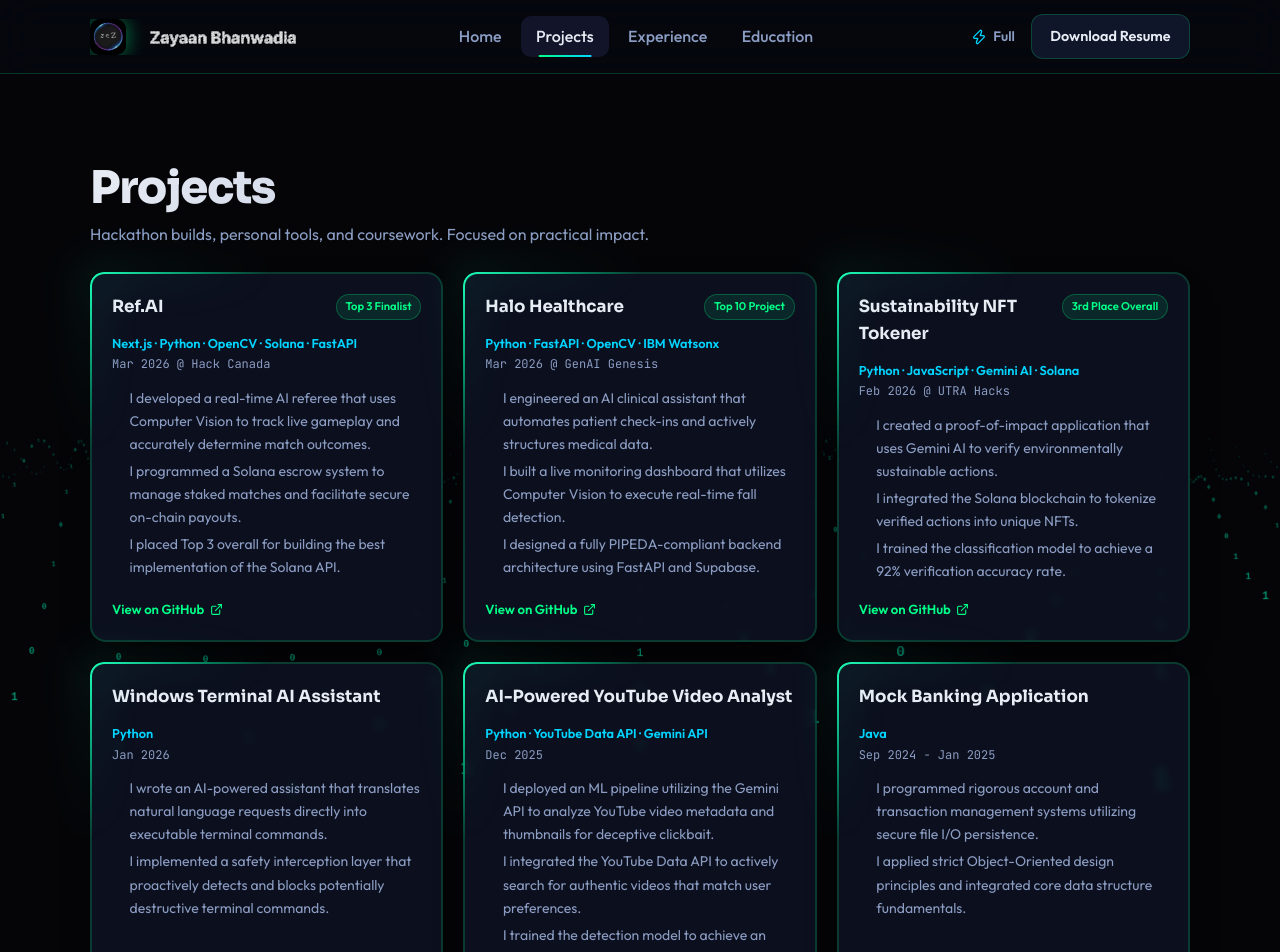
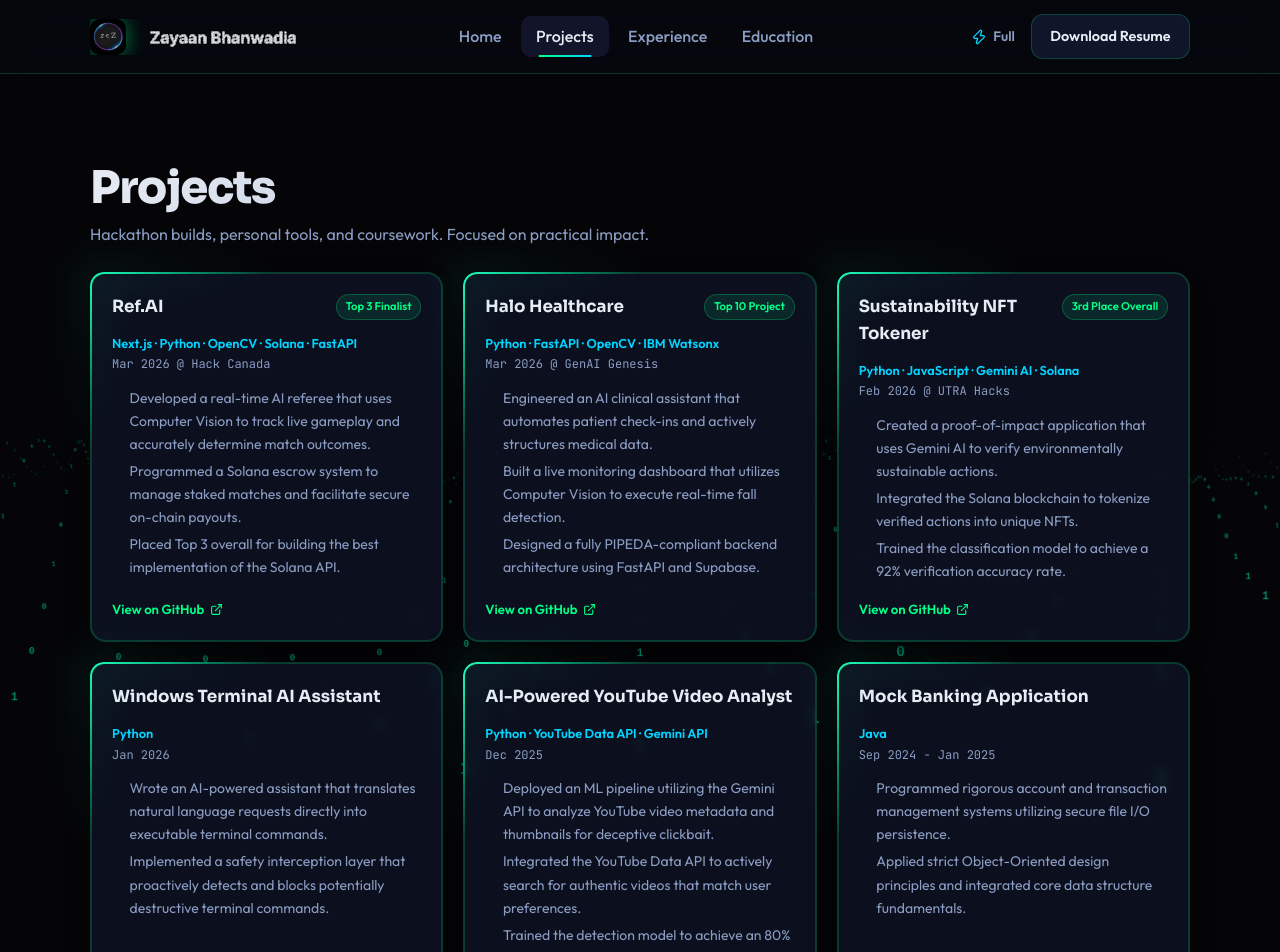
Before and after one commit to ZayaanB/Zayaan, a Next.js app: page /ZayaanBhanwadia/projects in a window 1280 px wide. Shown: the top 952 px of the page. Built offline with nearby package versions, Linux system fonts and the light colour scheme.

Commit message:
feat: infinite scrolling skills marquee with SVG react-icons

```diff
--- a/app/education/page.tsx
+++ b/app/education/page.tsx
@@ -11,26 +11,26 @@ const education = [
     school: 'University of Toronto Scarborough',
     meta: 'BSc Computer Science (Co-op) | 2025 - Present',
     bullets: [
-      'I maintain a current GPA of 3.86 / 4.0.',
-      'I earned the Scholars Scholarship, receiving an award of CAD $10,000.',
-      'I actively focus my studies on software engineering, AI applications, and systems development.',
+      'Maintained a current GPA of 3.86 / 4.0.',
+      'Earned the Scholars Scholarship, receiving an award of CAD $10,000.',
+      'Focused studies on software engineering, AI applications, and systems development.',
     ],
   },
   {
     school: 'Victoria Park Collegiate Institute',
     meta: '2021 - 2025',
     bullets: [
-      'I lead my peers as Student Council Secretary, DECA Trainer, NASA HUNCH Co-President, and Badminton Team Captain.',
-      'I graduated with a 97.8% Top 6 Final Average.',
+      'Served as Student Council Secretary, DECA Trainer, NASA HUNCH Co-President, and Badminton Team Captain.',
+      'Graduated with a 97.8% Top 6 Final Average.',
     ],
   },
   {
     school: 'Academic Focus Areas',
     meta: null,
     bullets: [
-      'I study programming and data structures utilizing Java and Python.',
-      'I develop applied machine learning models and execute data-driven projects.',
-      'I employ modern software development workflows using Git, the Linux terminal, and professional IDE tools.',
+      'Studied programming and data structures utilizing Java and Python.',
+      'Developed applied machine learning models and executed data-driven projects.',
+      'Employed modern software development workflows using Git, the Linux terminal, and professional IDE tools.',
     ],
   },
 ];
--- a/app/experience/page.tsx
+++ b/app/experience/page.tsx
@@ -60,8 +60,8 @@ const timelineData = [
         title="Executive, Association of Mathematics and Computer Science Students (AMACSS)"
         org="University of Toronto Scarborough"
         bullets={[
-          'I produced and distributed a departmental newsletter for the Computer and Mathematical Sciences Department.',
-          'I reached an audience of over 2,000 students and consistently achieved an open rate above 50%.',
+          'Produced and distributed a departmental newsletter for the Computer and Mathematical Sciences Department.',
+          'Reached an audience of over 2,000 students and consistently achieved an open rate above 50%.',
         ]}
       />
     ),
@@ -73,8 +73,8 @@ const timelineData = [
         title="International Career Development Conference Qualifier, DECA"
         org="DECA Inc. - International"
         bullets={[
-          'I placed in the Top 20 internationally for Startup Marketing Campaigns.',
-          'I trained a group of 8 students in written events and marketing strategy, successfully guiding 50% of them to qualify for ICDC.',
+          'Placed in the Top 20 internationally for Startup Marketing Campaigns.',
+          'Trained a group of 8 students in written events and marketing strategy, successfully guiding 50% of them to qualify for ICDC.',
         ]}
       />
     ),
@@ -86,8 +86,8 @@ const timelineData = [
         title="Co-President, NASA HUNCH"
         org="NASA HUNCH Program - Canada"
         bullets={[
-          'I led our team to a 3rd place finish, establishing us as the first-ever Canadian school to compete in NASA HUNCH.',
-          'I developed an autonomous Lunar Explorer and CAD simulation using Arduino that dynamically traverses lunar terrain.',
+          'Led our team to a 3rd place finish, establishing us as the first-ever Canadian school to compete in NASA HUNCH.',
+          'Developed an autonomous Lunar Explorer and CAD simulation using Arduino that dynamically traverses lunar terrain.',
         ]}
       />
     ),
@@ -99,8 +99,8 @@ const timelineData = [
         title="Vice President of Technology, BLINK JA"
         org="Junior Achievement Company Program - Canada"
         bullets={[
-          'I led a 5-person team to design and maintain a company website that generated over $2,300 in online sales.',
-          'I tracked and analyzed website sales metrics to support executive marketing decisions, directly increasing website traffic by 30%.',
+          'Led a 5-person team to design and maintain a company website that generated over $2,300 in online sales.',
+          'Tracked and analyzed website sales metrics to support executive marketing decisions, directly increasing website traffic by 30%.',
         ]}
       />
     ),
--- a/app/page.tsx
+++ b/app/page.tsx
@@ -41,19 +41,19 @@ const skills = [
 const profileCards = [
   {
     title: 'Leadership & Communication',
-    body: 'As an executive at AMACSS, I produce and distribute a departmental newsletter that reaches over 2,000 students and achieves an open rate above 50%.',
+    body: 'Produced and distributed a departmental newsletter that reached over 2,000 students and achieved an open rate above 50%.',
   },
   {
     title: 'Competition & Mentorship',
-    body: 'I placed in the Top 20 globally for Startup Marketing Campaigns at DECA ICDC. I coached 8 students in written events and marketing strategy, successfully guiding 50% of them to qualify for the conference.',
+    body: 'Placed in the Top 20 globally for Startup Marketing Campaigns at DECA ICDC. Coached 8 students in written events and marketing strategy, successfully guiding 50% of them to qualify for the conference.',
   },
   {
     title: 'Robotics & Systems Thinking',
-    body: 'I co-founded and presided over NASA HUNCH Canada, enabling the first-ever Canadian school to compete. I built an autonomous Lunar Explorer using C++ and Arduino to solve complex mission-style design challenges.',
+    body: 'Co-founded and presided over NASA HUNCH Canada, enabling the first-ever Canadian school to compete. Built an autonomous Lunar Explorer using C++ and Arduino to solve complex mission-style design challenges.',
   },
   {
     title: 'Product & Data Mindset',
-    body: 'As VP of Technology at BLINK JA, I led a 5-person team to design and maintain a company website that generated over $2,300 in online sales. I increased website traffic by 30% by making data-driven marketing decisions.',
+    body: 'Led a 5-person team as VP of Technology at BLINK JA to design and maintain a company website that generated over $2,300 in online sales. Increased website traffic by 30% by making data-driven marketing decisions.',
   },
 ];
 
--- a/app/projects/page.tsx
+++ b/app/projects/page.tsx
@@ -14,9 +14,9 @@ const projects = [
     event: 'Mar 2026 @ Hack Canada',
     badge: 'Top 3 Finalist',
     bullets: [
-      'I developed a real-time AI referee that uses Computer Vision to track live gameplay and accurately determine match outcomes.',
-      'I programmed a Solana escrow system to manage staked matches and facilitate secure on-chain payouts.',
-      'I placed Top 3 overall for building the best implementation of the Solana API.',
+      'Developed a real-time AI referee that uses Computer Vision to track live gameplay and accurately determine match outcomes.',
+      'Programmed a Solana escrow system to manage staked matches and facilitate secure on-chain payouts.',
+      'Placed Top 3 overall for building the best implementation of the Solana API.',
     ],
     link: 'https://github.com/ZayaanB/Ref.AI',
   },
@@ -26,9 +26,9 @@ const projects = [
     event: 'Mar 2026 @ GenAI Genesis',
     badge: 'Top 10 Project',
     bullets: [
-      'I engineered an AI clinical assistant that automates patient check-ins and actively structures medical data.',
-      'I built a live monitoring dashboard that utilizes Computer Vision to execute real-time fall detection.',
-      'I designed a fully PIPEDA-compliant backend architecture using FastAPI and Supabase.',
+      'Engineered an AI clinical assistant that automates patient check-ins and actively structures medical data.',
+      'Built a live monitoring dashboard that utilizes Computer Vision to execute real-time fall detection.',
+      'Designed a fully PIPEDA-compliant backend architecture using FastAPI and Supabase.',
     ],
     link: 'https://github.com/ZayaanB/Halo-Healthcare',
   },
@@ -38,9 +38,9 @@ const projects = [
     event: 'Feb 2026 @ UTRA Hacks',
     badge: '3rd Place Overall',
     bullets: [
-      'I created a proof-of-impact application that uses Gemini AI to verify environmentally sustainable actions.',
-      'I integrated the Solana blockchain to tokenize verified actions into unique NFTs.',
-      'I trained the classification model to achieve a 92% verification accuracy rate.',
+      'Created a proof-of-impact application that uses Gemini AI to verify environmentally sustainable actions.',
+      'Integrated the Solana blockchain to tokenize verified actions into unique NFTs.',
+      'Trained the classification model to achieve a 92% verification accuracy rate.',
     ],
     link: 'https://github.com/ZayaanB/UTRABot',
   },
@@ -50,8 +50,8 @@ const projects = [
     event: 'Jan 2026',
     badge: null,
     bullets: [
-      'I wrote an AI-powered assistant that translates natural language requests directly into executable terminal commands.',
-      'I implemented a safety interception layer that proactively detects and blocks potentially destructive terminal commands.',
+      'Wrote an AI-powered assistant that translates natural language requests directly into executable terminal commands.',
+      'Implemented a safety interception layer that proactively detects and blocks potentially destructive terminal commands.',
     ],
     link: 'https://github.com/ZayaanB/Terminal-Helper',
   },
@@ -61,9 +61,9 @@ const projects = [
     event: 'Dec 2025',
     badge: null,
     bullets: [
-      'I deployed an ML pipeline utilizing the Gemini API to analyze YouTube video metadata and thumbnails for deceptive clickbait.',
-      'I integrated the YouTube Data API to actively search for authentic videos that match user preferences.',
-      'I trained the detection model to achieve an 80% accuracy rate in identifying clickbait.',
+      'Deployed an ML pipeline utilizing the Gemini API to analyze YouTube video metadata and thumbnails for deceptive clickbait.',
+      'Integrated the YouTube Data API to actively search for authentic videos that match user preferences.',
+      'Trained the detection model to achieve an 80% accuracy rate in identifying clickbait.',
     ],
     link: 'https://github.com/ZayaanB/Youtube-Helper',
   },
@@ -73,8 +73,8 @@ const projects = [
     event: 'Sep 2024 - Jan 2025',
     badge: null,
     bullets: [
-      'I programmed rigorous account and transaction management systems utilizing secure file I/O persistence.',
-      'I applied strict Object-Oriented design principles and integrated core data structure fundamentals.',
+      'Programmed rigorous account and transaction management systems utilizing secure file I/O persistence.',
+      'Applied strict Object-Oriented design principles and integrated core data structure fundamentals.',
     ],
     link: null,
   },
@@ -84,8 +84,8 @@ const projects = [
     event: '2023 - Jan 2024',
     badge: null,
     bullets: [
-      'I built a complete game project that actively demonstrates Java OOP fundamentals.',
-      'I focused entirely on architecting clean class structures and designing engaging gameplay mechanics.',
+      'Built a complete game project that actively demonstrates Java OOP fundamentals.',
+      'Focused entirely on architecting clean class structures and designing engaging gameplay mechanics.',
     ],
     link: 'https://github.com/ZayaanB/plantsVsZombies',
   },
```
